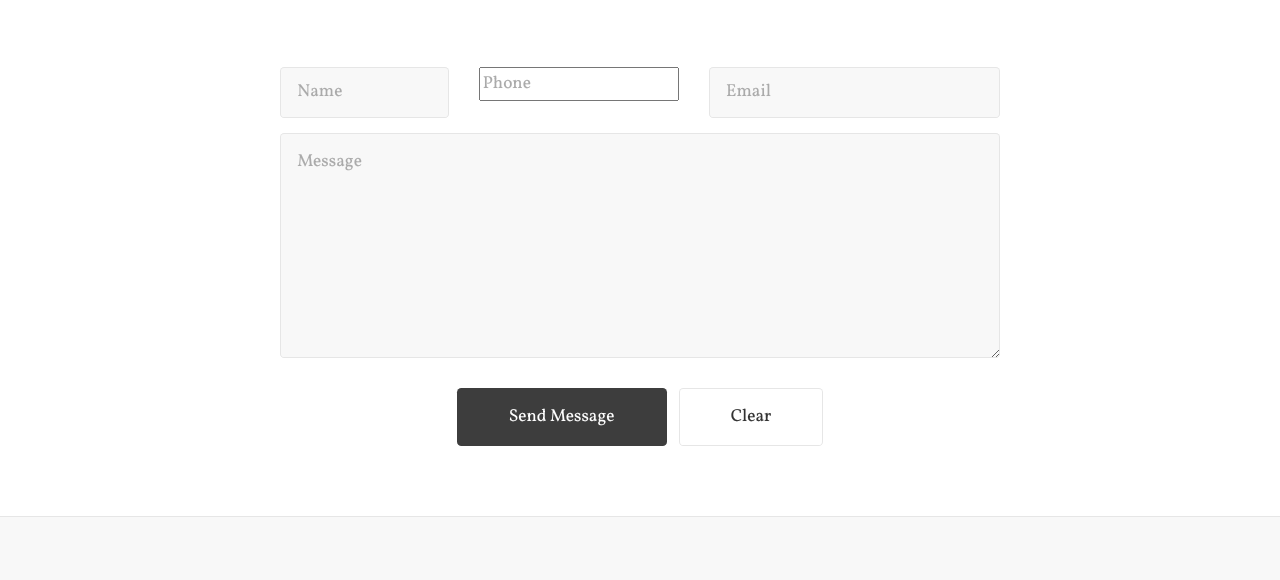
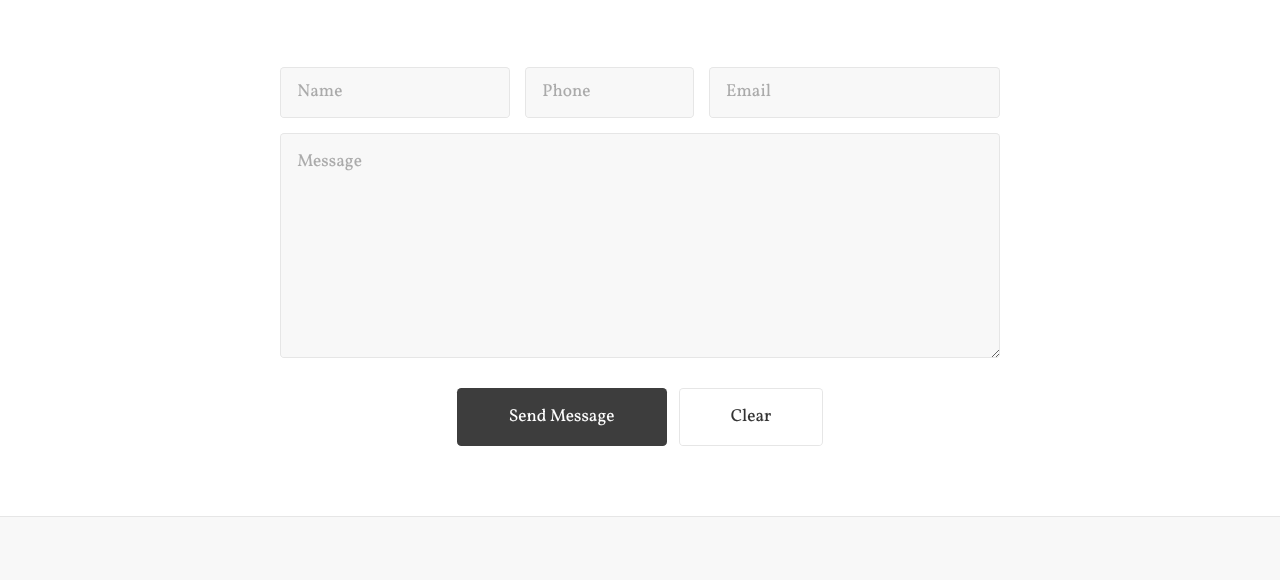
Before and after one commit to kimslawson/shamanicnavigator, a plain HTML site: page index.html in a window 1280 px wide. Shown: the part 4389-4969 px from the top of the page. Drawn offline with Linux system fonts and the light colour scheme.

Commit message:
Resize form fields. Use text not tel because user agent styling.

```diff
--- a/index.html
+++ b/index.html
@@ -257,8 +257,8 @@ Thank you for visiting my website.  I look forward to being your spiritual guide
 						<form method="post" action="#">
 <input type="hidden" name="cc_emails[]" value="cevangel@tds.net" />
 							<div class="row half">
-								<div class="3u"><input type="text" name="name" placeholder="Name" /></div>
-								<div class="4u"><input type="tel" name="phone" placeholder="Phone" /></div>
+								<div class="4u"><input type="text" name="name" placeholder="Name" /></div>
+								<div class="3u"><input type="text" name="phone" placeholder="Phone" /></div>
 								<div class="5u"><input type="email" name="email" placeholder="Email" /></div>
 							</div>
 							<div class="row half">
```
